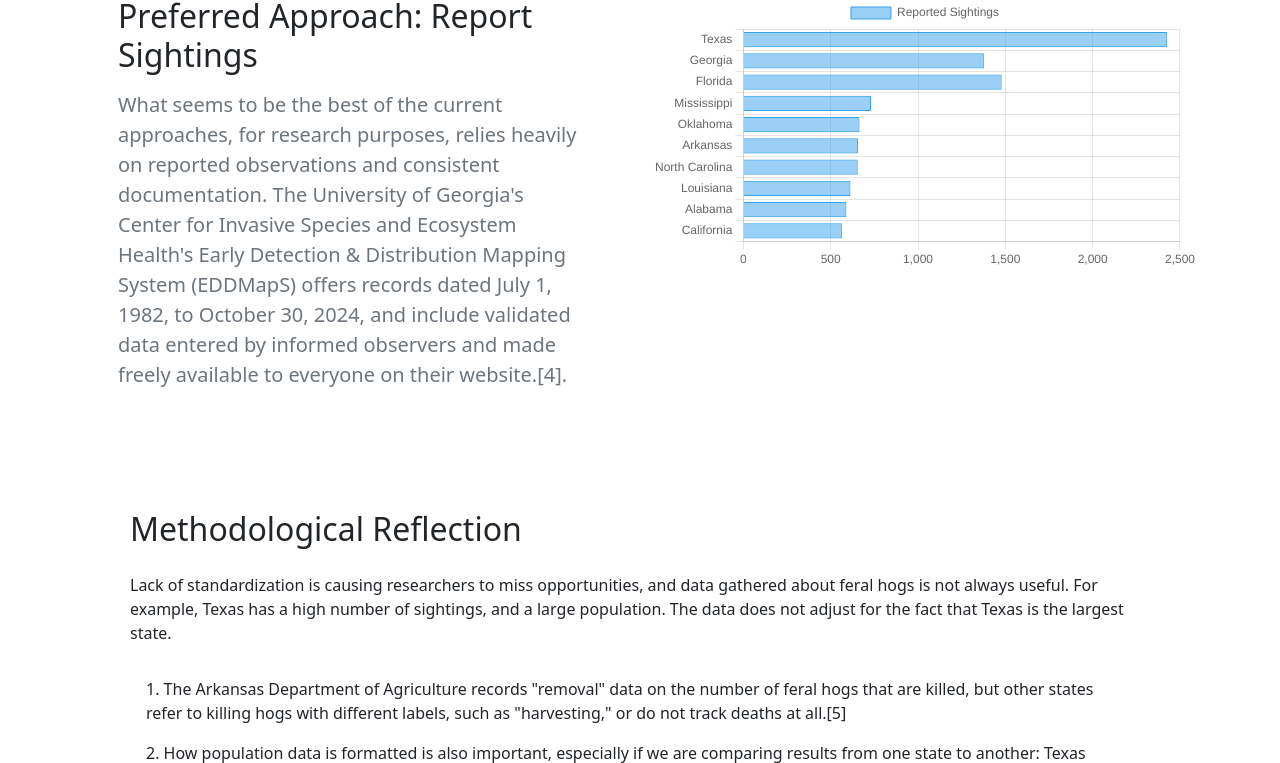
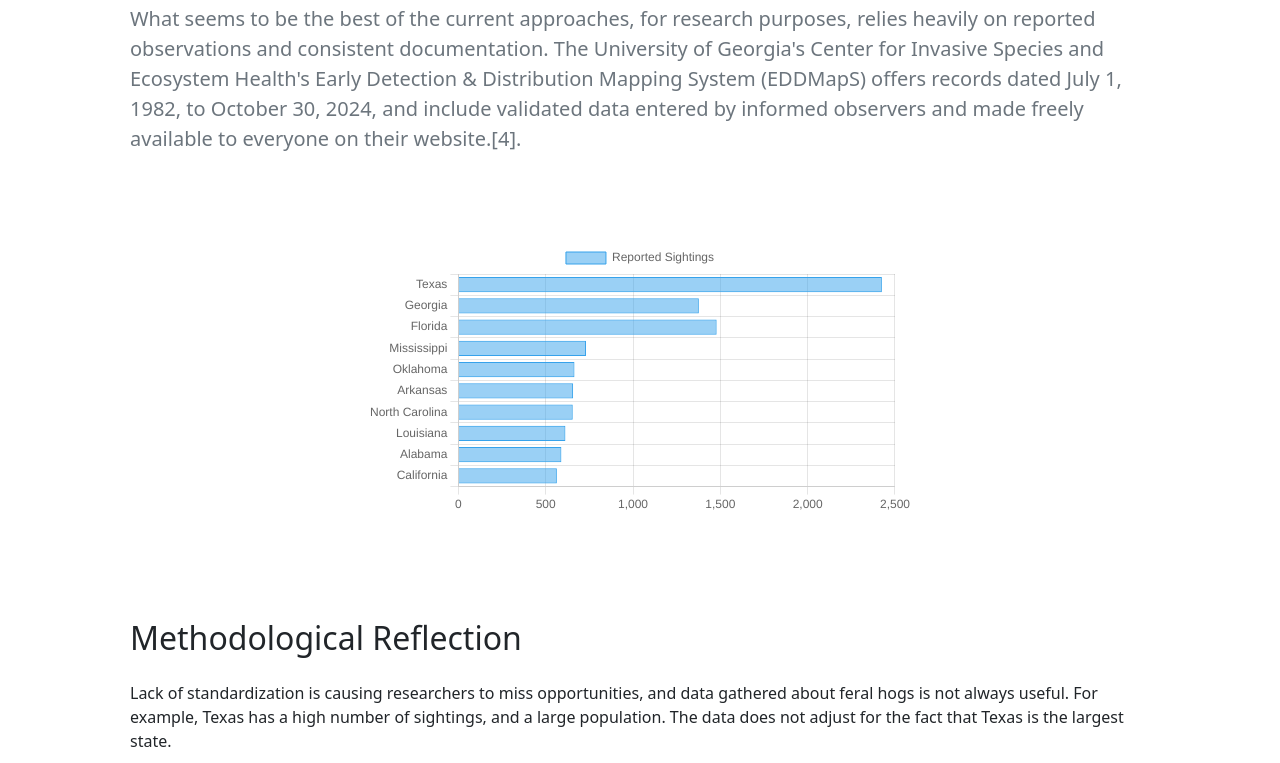
Before and after one commit to scotcorm/xmlDataProject, a website: page index.html in a window 1280 px wide. Shown: the part 750-1513 px from the top of the page. Drawn offline with nearby package versions, Linux system fonts and the light colour scheme.

Commit message:
updated formatting on p2

```diff
--- a/index.html
+++ b/index.html
@@ -110,12 +110,11 @@
             </p>
           </div>
         </div>
-
-        <div class="row py-lg-5">
-          <div class="px-5 col-lg-6 col-md-8 mx-auto">
-            <div class="pb-2 mx-auto h2">
-              Preferred Approach: Report Sightings
-            </div>
+        <div class="px-5 pb-4 mx-auto">
+          <div class="pb-2 mx-auto h2">
+            Preferred Approach: Report Sightings
+          </div>
+          <div>
             <p class="lead text-muted">
               What seems to be the best of the current approaches, for research
               purposes, relies heavily on reported observations and consistent
@@ -127,6 +126,8 @@
               website.[4].
             </p>
           </div>
+        </div>
+        <div class="row py-lg-5">
           <div class="col-lg-6 col-md-8 mx-auto">
             <div class="chart">
               <canvas id="myChart"></canvas>
```
